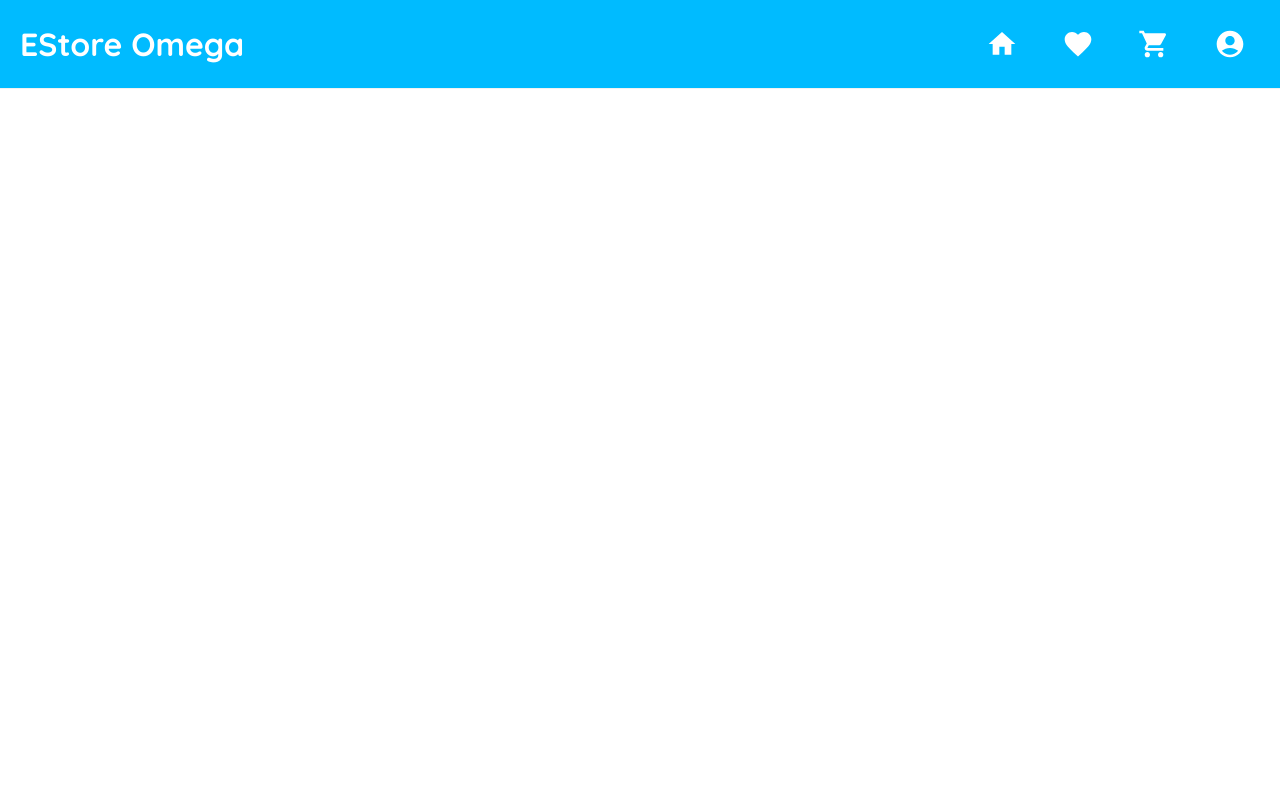
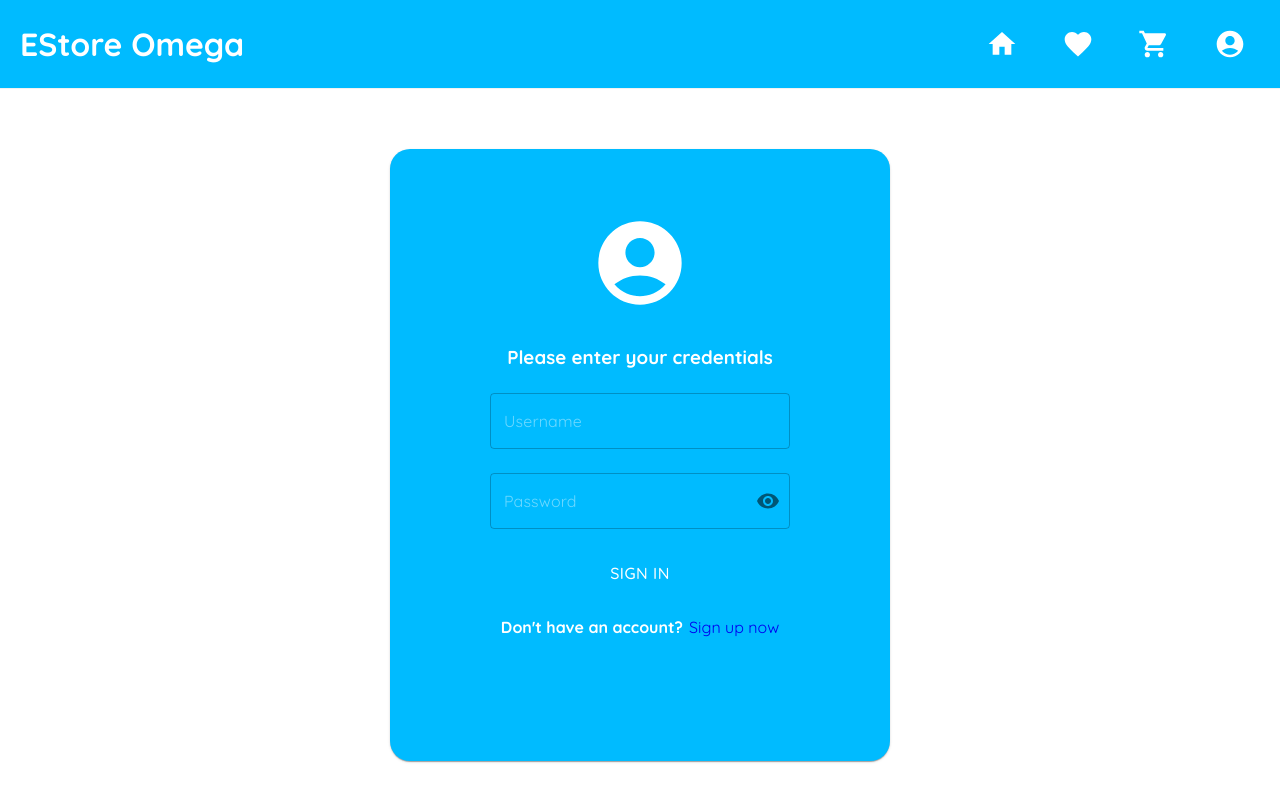
Before and after one commit to TrudicRadovan/RadovanTrudic_EStore_Omega, a React (Create React App) app: page /login in a window 1280 px wide. Before the commit this address had no page. Shown: the top 802 px of the page. Built offline with nearby package versions, Linux system fonts and the light colour scheme.

Commit message:
Created login page and added user context

```diff
--- a/src/App.tsx
+++ b/src/App.tsx
@@ -6,15 +6,19 @@ import Favourites from './pages/Favourites/Favourites';
 import UserProfile from './pages/UserProfile/UserProfile';
 import React from 'react';
 import ProductDetails from './pages/ProductDetails/ProductDetails';
+import Login from './pages/Login/Login';
+import { UserContextProvider } from './contexts/UserContext';
 
 function App() {
   return (
     <Router>
+      <UserContextProvider>
         <div className="App">
           <Navbar />
           <div className="content">
             <Routes>
               <Route path="/" element={<Home />} />
+              <Route path="/login" element={<Login />} />
               <Route path="/cart" element={<ShoppingCart />} />
               <Route path="/favourites" element={<Favourites />} />
               <Route path="/user" element={<UserProfile />} />
@@ -22,6 +26,7 @@ function App() {
             </Routes>
           </div>
         </div>
+      </UserContextProvider>
     </Router>
   );
 }
--- a/src/components/ImageSlider/ImageSlider.tsx
+++ b/src/components/ImageSlider/ImageSlider.tsx
@@ -1,5 +1,4 @@
 import React from 'react';
-import { useRef } from 'react';
 import { Swiper, SwiperSlide } from 'swiper/react';
 import 'swiper/css';
 import { Navigation, EffectFade } from 'swiper';
--- a/src/components/ItemList/ItemList.tsx
+++ b/src/components/ItemList/ItemList.tsx
@@ -10,6 +10,7 @@ import './ItemList.css';
 import { ItemListPropsType } from '../../types/ItemListPropsType';
 import { useNavigate } from 'react-router-dom';
 import FavouritesButton from '../FavouritesButton/FavouritesButton';
+import UserContext from '../../contexts/UserContext';
 
 const Img = styled('img')({
   margin: 'auto',
@@ -20,9 +21,36 @@ const Img = styled('img')({
 
 export default function ItemList({ products }: ItemListPropsType) {
   const navigate = useNavigate();
+  const { setState, state } = React.useContext<{ setState: any; state: any }>(UserContext);
 
-  function handleClick(item: any) {
+  function handleClickShowProduct(item: any) {
     navigate(`/details/${item.id}`);
+  }
+
+  function handleClickAddToCart(item: any) {
+    if (state.id == 0) {
+      navigate(`/login`);
+      alert('You need to be logged in to continue shopping.');
+    }
+
+    fetch('https://dummyjson.com/carts/add', {
+      method: 'POST',
+      headers: { 'Content-Type': 'application/json' },
+      body: JSON.stringify({
+        userId: state.id,
+        products: [
+          {
+            id: item.id,
+            quantity: 1,
+          },
+        ],
+      }),
+    })
+      .then(res => res.json())
+      .then(res => {
+        console.log(res);
+        alert(`${item.title} added to shopping cart.`);
+      });
   }
 
   return (
@@ -63,7 +91,7 @@ export default function ItemList({ products }: ItemListPropsType) {
                   </Grid>
                 </Grid>
                 <Grid item>
-                  <ButtonBase sx={{ width: 128, height: 128 }} onClick={() => handleClick(product)}>
+                  <ButtonBase sx={{ width: 128, height: 128 }} onClick={() => handleClickShowProduct(product)}>
                     <Img src={product.thumbnail} />
                   </ButtonBase>
                 </Grid>
@@ -87,6 +115,7 @@ export default function ItemList({ products }: ItemListPropsType) {
                     variant="contained"
                     startIcon={<ShoppingCartIconOutlined />}
                     sx={{ color: 'white', background: '#00bbff' }}
+                    onClick={() => handleClickAddToCart(product)}
                   >
                     Add to cart
                   </Button>
--- /dev/null
+++ b/src/contexts/UserContext.tsx
@@ -0,0 +1,22 @@
+import React, { createContext, useState } from 'react';
+
+const initialState = {
+  email: '',
+  firstName: '',
+  gender: '',
+  id: 0,
+  image: '',
+  lastName: '',
+  token: '',
+  username: '',
+};
+
+const UserContext = createContext<any>(initialState);
+
+const UserContextProvider = ({ children }: { children: JSX.Element | JSX.Element[] }) => {
+  const [state, setState] = useState(initialState);
+
+  return <UserContext.Provider value={{ setState, state }}>{children}</UserContext.Provider>;
+};
+
+export { UserContext as default, UserContextProvider };
--- /dev/null
+++ b/src/dto/CartDTO.ts
@@ -0,0 +1,57 @@
+import { Expose } from 'class-transformer';
+import { IsNotEmpty, IsNumber, IsString } from 'class-validator';
+
+export default class CartDTO {
+  @Expose()
+  @IsNotEmpty()
+  @IsNumber()
+  id: number;
+
+  @Expose()
+  @IsNotEmpty()
+  @IsNumber()
+  discountPercentage: number;
+
+  @Expose()
+  @IsNotEmpty()
+  @IsNumber()
+  price: number;
+
+  @Expose()
+  @IsNotEmpty()
+  @IsNumber()
+  total: number;
+
+  @Expose()
+  @IsNotEmpty()
+  @IsNumber()
+  quantity: number;
+
+  @Expose()
+  @IsNotEmpty()
+  @IsNumber()
+  discountedPrice: number;
+
+  @Expose()
+  @IsNotEmpty()
+  @IsString()
+  title: string;
+
+  constructor(
+    id: number,
+    discountPercentage: number,
+    price: number,
+    total: number,
+    quantity: number,
+    discountedPrice: number,
+    title: string
+  ) {
+    this.id = id;
+    this.discountPercentage = discountPercentage;
+    this.price = price;
+    this.total = total;
+    this.quantity = quantity;
+    this.discountedPrice = discountedPrice;
+    this.title = title;
+  }
+}
--- /dev/null
+++ b/src/interfaces/State.ts
@@ -0,0 +1,4 @@
+export default interface State {
+  password: string;
+  showPassword: boolean;
+}
--- /dev/null
+++ b/src/pages/Login/Login.css
@@ -0,0 +1,11 @@
+.login .links {
+  margin-left: auto;
+}
+.login a {
+  margin-left: 6px;
+  text-decoration: none;
+}
+.login a:hover {
+  color: white;
+  background-color: inherit;
+}
--- /dev/null
+++ b/src/pages/Login/Login.tsx
@@ -0,0 +1,155 @@
+/* eslint-disable */
+import { Button, FormControl, Grid, IconButton, InputAdornment, OutlinedInput, Paper } from '@mui/material';
+import React, { useContext, useState } from 'react';
+import './Login.css';
+import AccountCircleIcon from '@mui/icons-material/AccountCircle';
+import { VisibilityOff, Visibility } from '@mui/icons-material';
+import { Link, useNavigate } from 'react-router-dom';
+import UserContext from '../../contexts/UserContext';
+import State from '../../interfaces/State';
+
+const Login = () => {
+  const { setState, state } = useContext<{ setState: any; state: any }>(UserContext);
+  const [value, setValue] = useState('');
+  const [values, setValues] = useState<State>({
+    password: '',
+    showPassword: false,
+  });
+
+  const navigate = useNavigate();
+
+  const handleChange = (prop: keyof State) => (event: React.ChangeEvent<HTMLInputElement>) => {
+    setValues({ ...values, [prop]: event.target.value });
+  };
+
+  const handleClickShowPassword = () => {
+    setValues({
+      ...values,
+      showPassword: !values.showPassword,
+    });
+  };
+
+  const handleMouseDownPassword = (event: React.MouseEvent<HTMLButtonElement>) => {
+    event.preventDefault();
+  };
+
+  function handleClick() {
+    fetch('https://dummyjson.com/auth/login', {
+      method: 'POST',
+      headers: { 'Content-Type': 'application/json' },
+      body: JSON.stringify({
+        username: value,
+        password: values.password,
+        // expiresInMins: 60, // optional
+      }),
+    })
+      .then(res => {
+        if (!res.ok) {
+          throw Error('Could not fetch the data for that resource');
+        }
+        return res.json();
+      })
+      .then(res => {
+        console.log(res);
+        setState(res);
+        navigate(`/`);
+      })
+      .catch(err => {
+        console.log(err);
+        alert('Incorect username or password. Please try again.');
+      });
+  }
+
+  return (
+    <div className="login">
+      <Paper
+        sx={{
+          borderRadius: 5,
+          paddingTop: 7,
+          paddingBottom: 7,
+          margin: 'auto',
+          maxWidth: 500,
+          minHeight: 500,
+          flexGrow: 1,
+          backgroundColor: theme => (theme.palette.mode === 'dark' ? '#1A2027' : '#00bbff'),
+        }}
+      >
+        <Grid container spacing={3} direction="column" justifyContent="center" alignItems="center">
+          <Grid item>
+            <IconButton>
+              <AccountCircleIcon sx={{ color: 'white', height: 100, width: 100 }} />
+            </IconButton>
+          </Grid>
+          <Grid item>
+            <div>
+              <h3 style={{ color: 'white' }}>Please enter your credentials</h3>
+            </div>
+          </Grid>
+          <Grid item>
+            <FormControl variant="outlined">
+              <OutlinedInput
+                required
+                id="my-input"
+                type="text"
+                sx={{ color: 'white', width: 300, fontFamily: 'Quicksand' }}
+                placeholder="Username"
+                value={value}
+                onChange={e => {
+                  setValue(e.target.value);
+                }}
+              />
+            </FormControl>
+          </Grid>
+          <Grid item>
+            <FormControl variant="outlined">
+              <OutlinedInput
+                required
+                id="outlined-adornment-password"
+                placeholder="Password"
+                type={values.showPassword ? 'text' : 'password'}
+                sx={{ color: 'white', width: 300, fontFamily: 'Quicksand' }}
+                value={values.password}
+                onChange={handleChange('password')}
+                endAdornment={
+                  <InputAdornment position="end">
+                    <IconButton
+                      aria-label="toggle password visibility"
+                      onClick={handleClickShowPassword}
+                      onMouseDown={handleMouseDownPassword}
+                      edge="end"
+                    >
+                      {values.showPassword ? <VisibilityOff /> : <Visibility />}
+                    </IconButton>
+                  </InputAdornment>
+                }
+              />
+            </FormControl>
+          </Grid>
+          <Grid item>
+            <Button
+              variant="text"
+              sx={{ color: 'white', maxWidth: 300, fontFamily: 'Quicksand', fontSize: 16 }}
+              onClick={() => handleClick()}
+            >
+              Sign In
+            </Button>
+          </Grid>
+          <Grid item container direction="row" justifyContent="center" alignItems="center">
+            <Grid item>
+              <div>
+                <h4 style={{ color: 'white' }}>Don't have an account?</h4>
+              </div>
+            </Grid>
+            <Grid item>
+              <div className="links">
+                <Link to="/login">Sign up now</Link>
+              </div>
+            </Grid>
+          </Grid>
+        </Grid>
+      </Paper>
+    </div>
+  );
+};
+
+export default Login;
--- a/src/pages/ShoppingCart/ShoppingCart.tsx
+++ b/src/pages/ShoppingCart/ShoppingCart.tsx
@@ -1,10 +1,32 @@
-import React from 'react';
+import React, { useContext, useEffect, useState } from 'react';
 import ProductsDataGrid from '../../components/ProductsDataGrid/ProductsDataGrid';
-import getAllData from '../../services/getAllData';
+import UserContext from '../../contexts/UserContext';
+import CartDTO from '../../dto/CartDTO';
 import './ShoppingCart.css';
 
 const ShoppingCart = () => {
-  const { data: products, loading, error } = getAllData(process.env.REACT_APP_API_GET_ALL_PRODUCTS as string);
+  const [products, setProducts] = useState(new Array<CartDTO>());
+
+  const { setState, state } = useContext<{ setState: any; state: any }>(UserContext);
+
+  useEffect(() => {
+    fetch(`https://dummyjson.com/users/${state.id}/carts`)
+      .then(res => {
+        if (!res.ok) {
+          throw Error('Could not fetch the data for that resource');
+        }
+        return res.json();
+      })
+      .then(res => {
+        console.log(res);
+        for (const cart of res.carts) {
+          setProducts(cart.products);
+        }
+      })
+      .catch(err => {
+        console.log(err);
+      });
+  }, []);
 
   return (
     <div className="shopping-cart">
--- a/src/types/ProductsDataGridPropsType.ts
+++ b/src/types/ProductsDataGridPropsType.ts
@@ -1,5 +1,5 @@
-import ProductDTO from '../dto/ProductDTO';
+import CartDTO from '../dto/CartDTO';
 
 export type ProductsDataGridPropsType = {
-  products: Array<ProductDTO>;
+  products: Array<CartDTO>;
 };
```
Also changed, not shown: src/config/dataGridConfig.ts (+24 -20 lines), src/services/login.ts (added, +37 -0 lines), 1 other file (tests, documents, lock files or other folders). Lines whose indentation alone changed are shown as unchanged.
